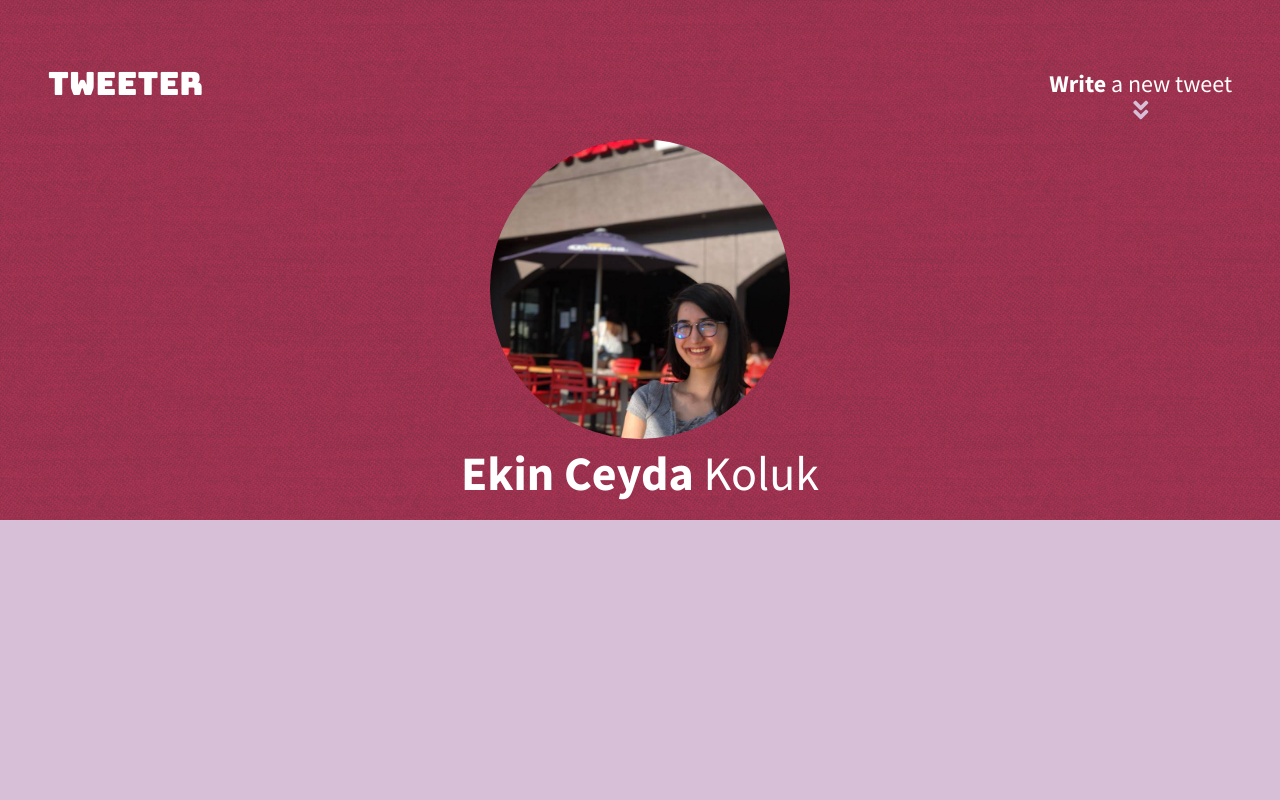
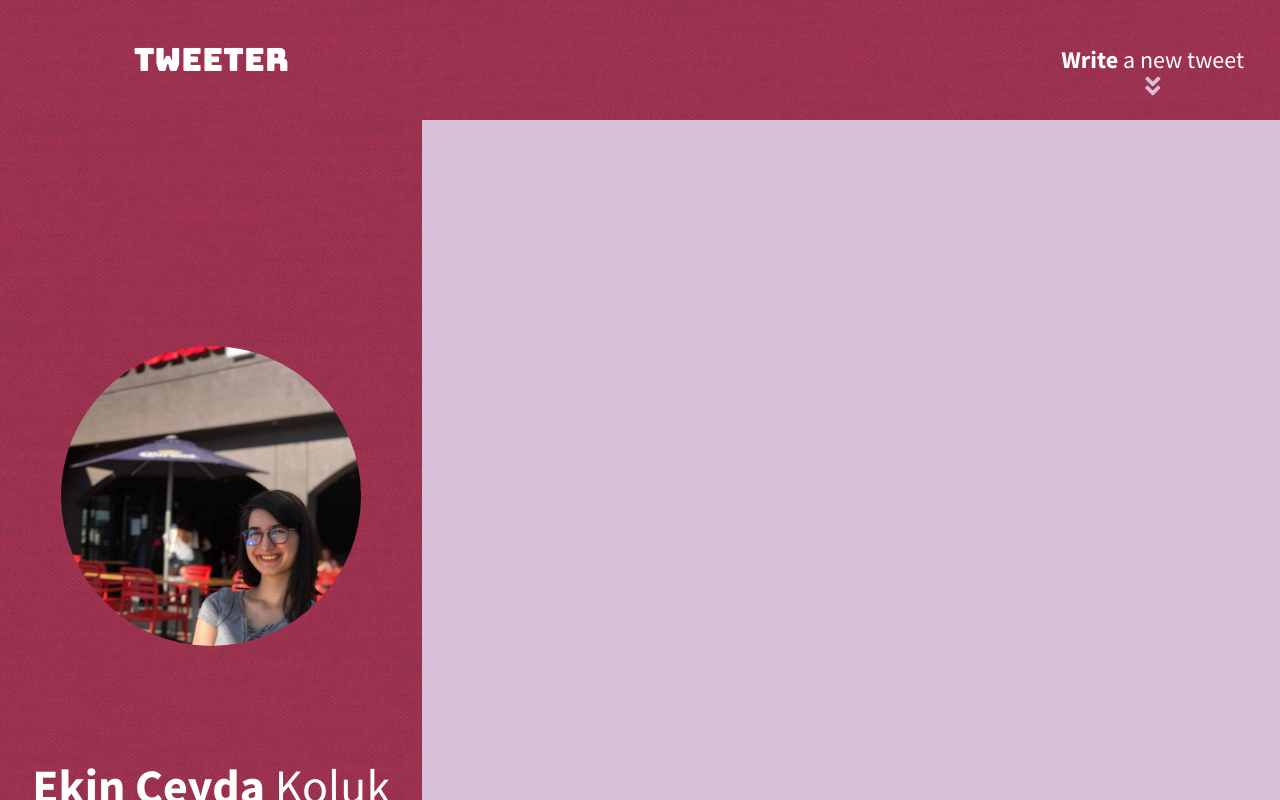
Before and after one commit to ekinkoluk/tweeter, a website: page public/index.html in a window 1280 px wide. Drawn offline with nearby package versions, Linux system fonts and the light colour scheme; no server answers.

Commit message:
Update index.html

```diff
--- a/public/index.html
+++ b/public/index.html
@@ -20,7 +20,7 @@
     <link rel="stylesheet" href="/styles/nav.css" type="text/css" />
     <link rel="stylesheet" href="/styles/tweet-new.css" type="text/css" />
     <link rel="stylesheet" href="/styles/tweets.css" type="text/css" />
-    <link rel="stylesheet" href="/styles/responsive.css" type="text/css" />
+    <link rel="stylesheet" href="/styles/screen-responsive.css" type="text/css" />
 
     <!-- External JS -->
     <script src="https://ajax.googleapis.com/ajax/libs/jquery/3.4.1/jquery.min.js"></script>
```
